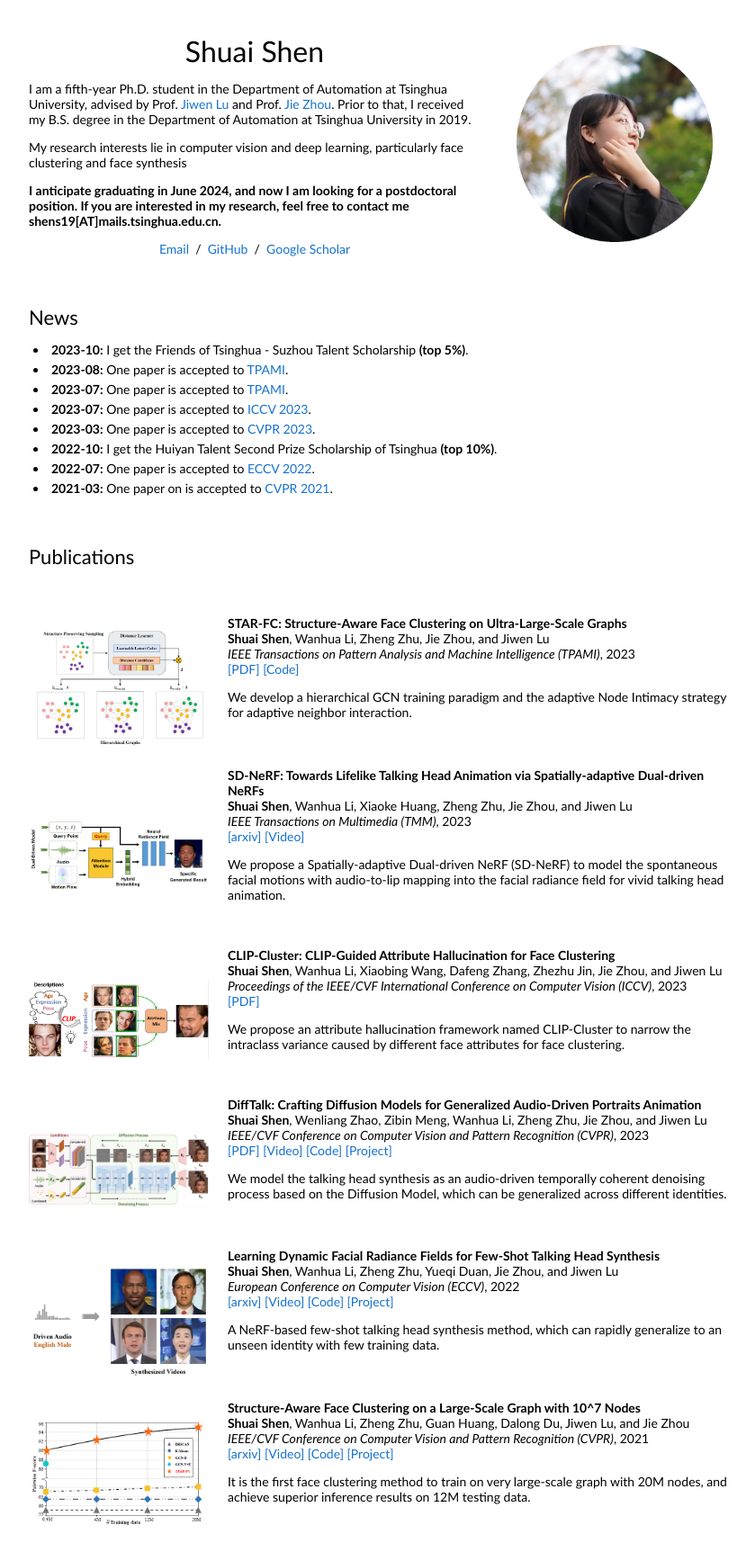
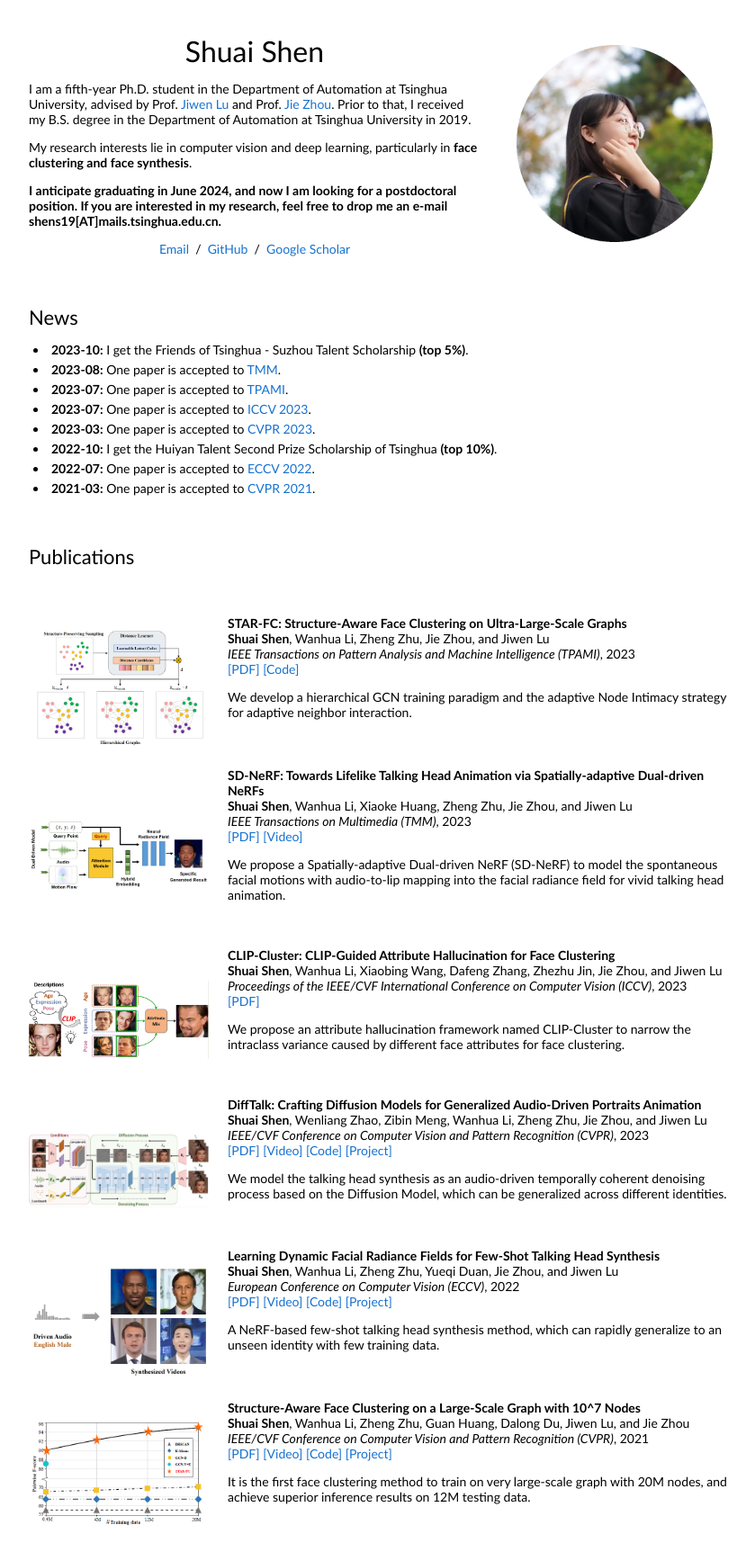
Before and after one commit to sstzal/sstzal.github.io, a plain HTML site: page index.html in a window 1280 px wide. Shown: the part 5-1730 px from the top of the page at 90% size, without its empty margins (228-1067 px from the left). Drawn offline with Linux system fonts and the light colour scheme.

Commit message:
Update index.html

```diff
--- a/index.html
+++ b/index.html
@@ -23,9 +23,9 @@
               <p>I am a fifth-year Ph.D. student in the Department of Automation at Tsinghua University, advised by Prof. <a href="https://scholar.google.com/citations?user=TN8uDQoAAAAJ&hl=zh-CN">Jiwen Lu</a> and Prof. <a href="https://scholar.google.com/citations?user=6a79aPwAAAAJ&hl=zh-CN">Jie Zhou</a>.
 		      Prior to that, I received my B.S. degree in the Department of Automation at Tsinghua University in 2019.
 			  </p>
-			  <p>My research interests lie in computer vision and deep learning, particularly face clustering and face synthesis
+			  <p>My research interests lie in computer vision and deep learning, particularly in <b>face clustering and face synthesis</b>.
               </p>
-              <p><strong>I anticipate graduating in June 2024, and now I am looking for a postdoctoral position. If you are interested in my research, feel free to contact me shens19[AT]mails.tsinghua.edu.cn.</strong>
+              <p><strong>I anticipate graduating in June 2024, and now I am looking for a postdoctoral position. If you are interested in my research, feel free to drop me an e-mail shens19[AT]mails.tsinghua.edu.cn.</strong>
               </p>
               <p style="text-align:center">
                 <a href="mailto:shens19@mails.tsinghua.edu.cn"> Email </a> &nbsp/&nbsp
@@ -49,7 +49,7 @@
                 <b>2023-10:</b> I get the Friends of Tsinghua - Suzhou Talent Scholarship <b>(top 5%)</b></a>.
               </li>
 	      <li style="margin: 5px;">
-                <b>2023-08:</b> One paper is accepted to <a href="https://signalprocessingsociety.org/publications-resources/ieee-transactions-multimedia">TPAMI</a>.
+                <b>2023-08:</b> One paper is accepted to <a href="https://signalprocessingsociety.org/publications-resources/ieee-transactions-multimedia">TMM</a>.
               </li>
 	      <li style="margin: 5px;">
                 <b>2023-07:</b> One paper is accepted to <a href="https://ieeexplore.ieee.org/xpl/RecentIssue.jsp?punumber=34">TPAMI</a>.
@@ -67,7 +67,7 @@
                 <b>2022-07:</b> One paper is accepted to <a href="https://eccv2022.ecva.net/">ECCV 2022</a>.
               </li>
 	      <li style="margin: 5px;">
-                <b>2021-03:</b> One paper on is accepted to <a href="http://cvpr2021.thecvf.com/">CVPR 2021</a>.
+                <b>2021-03:</b> One paper is accepted to <a href="http://cvpr2021.thecvf.com/">CVPR 2021</a>.
               </li>
             </p>
           </td>
@@ -114,7 +114,7 @@
               <br>
               <em>IEEE Transactions on Multimedia (TMM)</em>, 2023
 			  <br>
-              <a href="https://ieeexplore.ieee.org/abstract/document/10229247">[arxiv]</a>
+              <a href="https://ieeexplore.ieee.org/abstract/document/10229247">[PDF]</a>
 	      <a href="https://cloud.tsinghua.edu.cn/f/7ebd663951e5403da4a5/">[Video]</a>
               <br>
               <p> We propose a Spatially-adaptive Dual-driven NeRF (SD-NeRF) to model the spontaneous facial motions with audio-to-lip mapping into the facial radiance field for vivid talking head animation.</p><br><br>
@@ -169,7 +169,7 @@
               <br>
               <em>European Conference on Computer Vision (ECCV)</em>, 2022
 			  <br>
-              <a href="https://arxiv.org/abs/2207.11770">[arxiv]</a>
+              <a href="https://www.ecva.net/papers/eccv_2022/papers_ECCV/papers/136720657.pdf">[PDF]</a>
 	      <a href="https://www.youtube.com/watch?v=F6fkVNk9bBw">[Video]</a>
               <a href="https://github.com/sstzal/DFRF">[Code]</a>
               <a href="https://sstzal.github.io/DFRF/">[Project]</a>
@@ -189,7 +189,7 @@
               <br>
               <em>IEEE/CVF Conference on Computer Vision and Pattern Recognition (CVPR)</em>, 2021
 			  <br>
-              <a href="https://arxiv.org/abs/2103.13225">[arxiv]</a>
+              <a href="https://openaccess.thecvf.com/content/CVPR2021/papers/Shen_Structure-Aware_Face_Clustering_on_a_Large-Scale_Graph_With_107_Nodes_CVPR_2021_paper.pdf">[PDF]</a>
 	      <a href="https://www.youtube.com/watch?v=VwAomM3wk6k">[Video]</a>
               <a href="https://github.com/sstzal/STAR-FC">[Code]</a>
               <a href="https://sstzal.github.io/STAR-FC/">[Project]</a>
```
